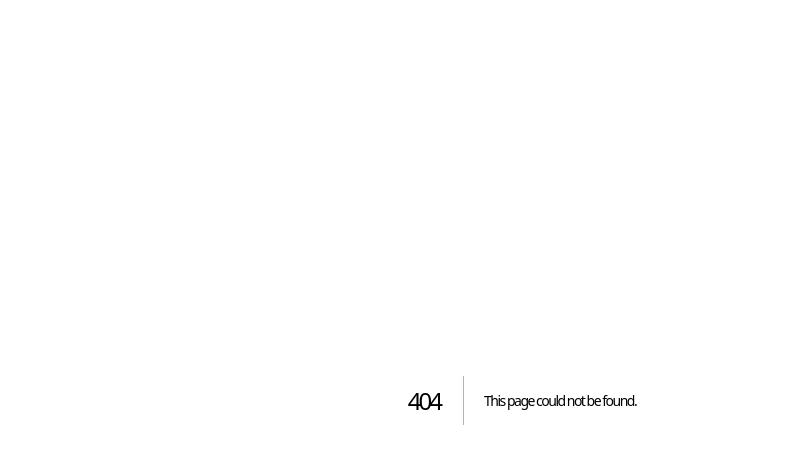
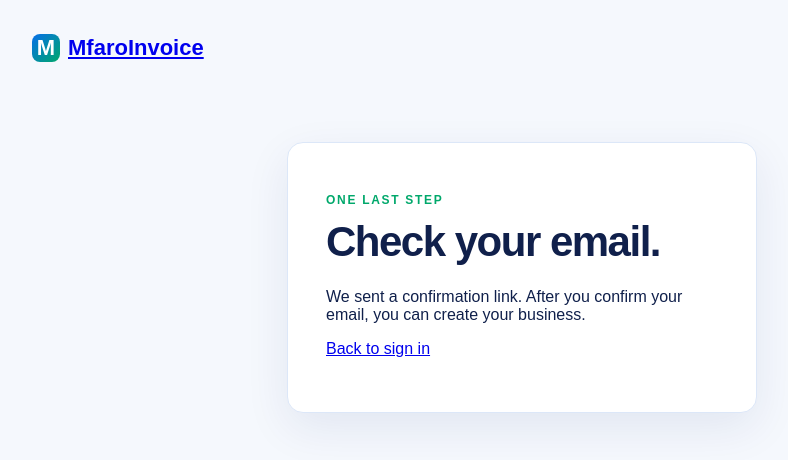
Before and after one commit to andrewmadume/MfaroInvoice, a Next.js app: page /check-email in a window 1280 px wide. Before the commit this address had no page. Shown: the top 460 px of the page, without its empty margins (118-906 px from the left). Built offline with nearby package versions, Linux system fonts and the light colour scheme.

Commit message:
feat: implement Phase 3 operations (src/app/(auth)/check-email/page.tsx)

```diff
--- /dev/null
+++ b/src/app/(auth)/check-email/page.tsx
@@ -0,0 +1,5 @@
+import Link from "next/link";
+
+export default function CheckEmail() {
+  return <main className="auth"><Link href="/" className="brand"><span>M</span>MfaroInvoice</Link><section><p className="eyebrow">ONE LAST STEP</p><h1>Check your email.</h1><p>We sent a confirmation link. After you confirm your email, you can create your business.</p><p><Link href="/login">Back to sign in</Link></p></section></main>;
+}
```
